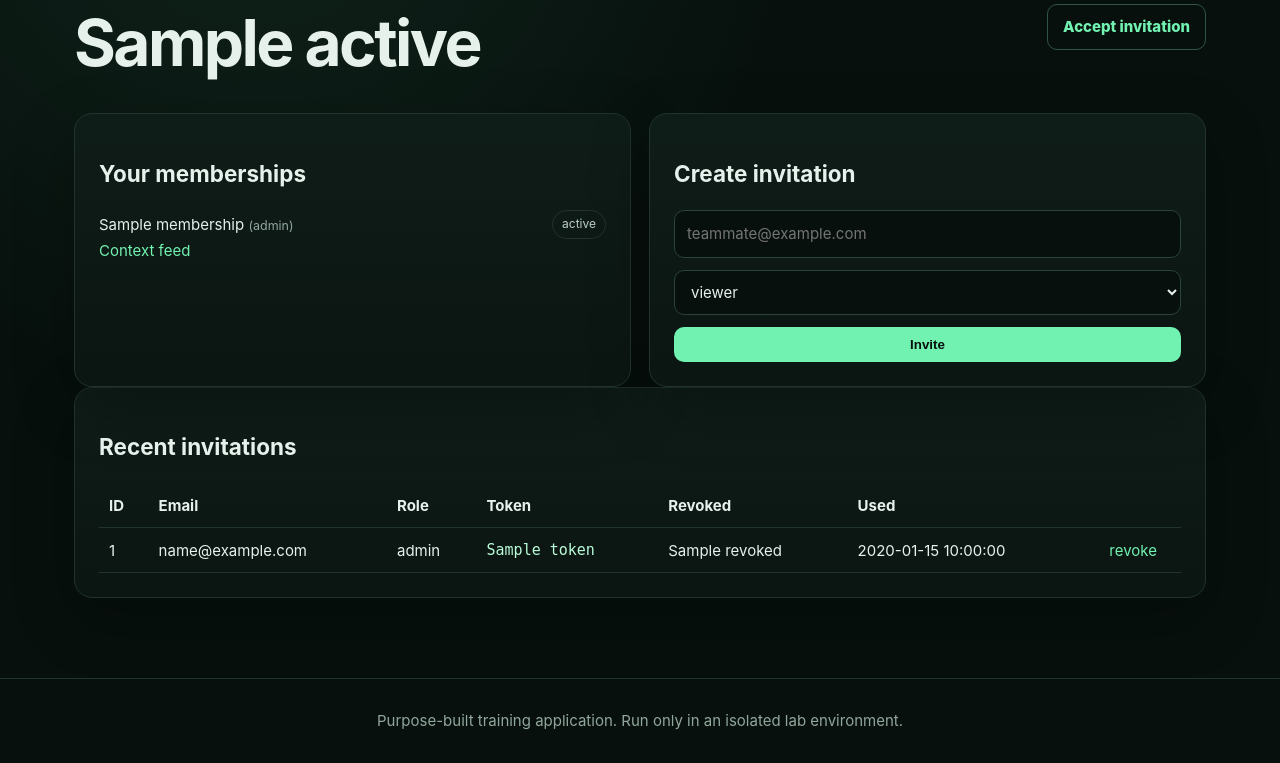
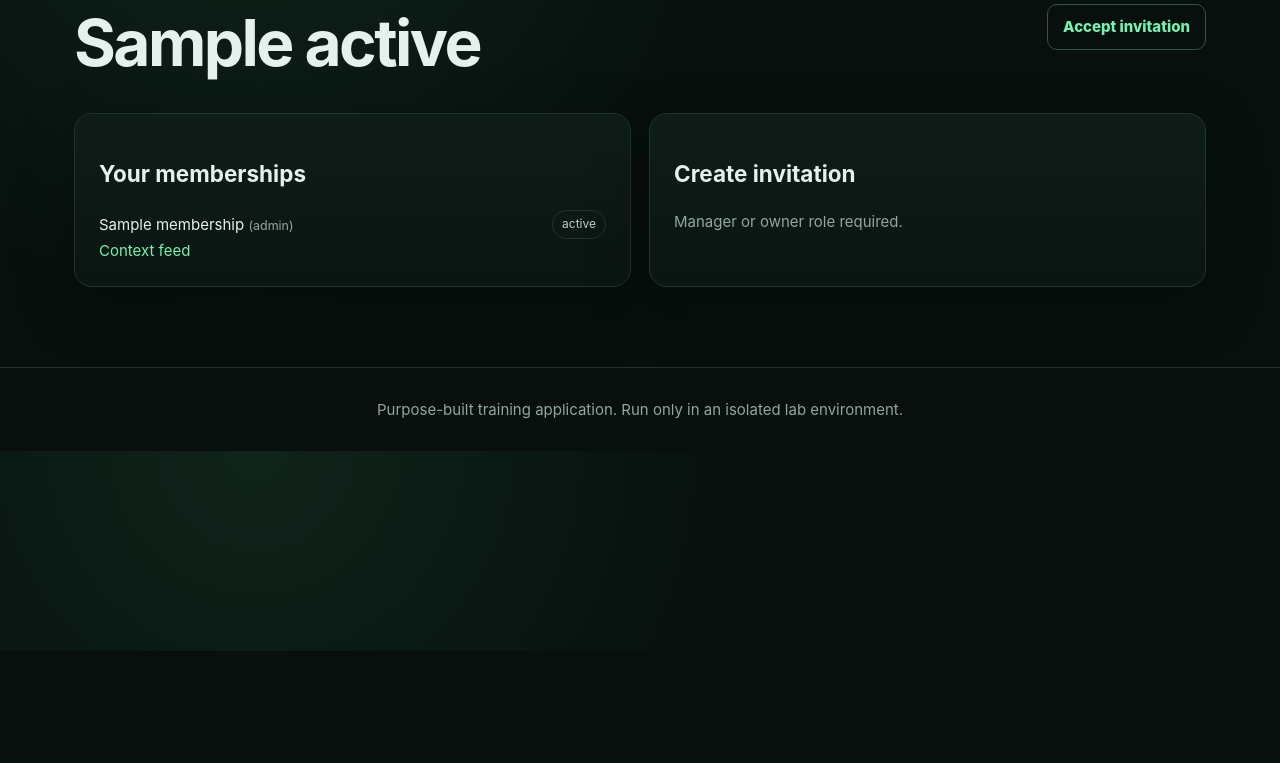
Before and after one commit to muhammadsohaimmuqtada/logic-lab-security, a Flask app: template app/templates/org.html in a window 1280 px wide. Shown: the part 149-912 px from the top of the page. After the commit the page ends 789 px from the top, so only its background shows below. Run offline with Flask 3, Linux system fonts and the light colour scheme; the template is opened without the code that fills it: most values are stand-ins (such as "Sample title", 1, 10 or a date in 2020).

Commit message:
Restrict invitation token visibility

```diff
--- a/app/templates/org.html
+++ b/app/templates/org.html
@@ -1,6 +1,6 @@
 {% extends "base.html" %}{% block content %}
 <div class="page-head"><div><p class="eyebrow">TENANT CONTROL</p><h1>{{ active.name if active else 'Organization' }}</h1></div><a class="btn ghost" href="/org/accept">Accept invitation</a></div>
 <div class="grid two"><div class="card"><h2>Your memberships</h2>{% for m in memberships %}<div class="list-row"><span>{{ m.name }} <small>({{ m.role }})</small></span>{% if not active or m.org_id != active.id %}<form method="post" action="/org/switch/{{ m.org_id }}"><input type="hidden" name="csrf_token" value="{{ csrf_token() }}"><button class="btn ghost">Switch</button></form>{% else %}<span class="badge">active</span>{% endif %}</div>{% endfor %}<a href="/org/context-feed">Context feed</a></div>
-<div class="card"><h2>Create invitation</h2><form method="post" action="/org/invite"><input type="hidden" name="csrf_token" value="{{ csrf_token() }}"><input type="email" name="email" placeholder="teammate@example.com"><select name="role"><option>viewer</option><option>member</option><option>manager</option></select><button class="btn">Invite</button></form></div></div>
-<div class="card"><h2>Recent invitations</h2><table><tr><th>ID</th><th>Email</th><th>Role</th><th>Token</th><th>Revoked</th><th>Used</th><th></th></tr>{% for i in invites %}<tr><td>{{ i.id }}</td><td>{{ i.email }}</td><td>{{ i.role }}</td><td><code>{{ i.token }}</code></td><td>{{ i.revoked }}</td><td>{{ i.used_at or '—' }}</td><td><form method="post" action="/org/invite/{{ i.id }}/revoke"><input type="hidden" name="csrf_token" value="{{ csrf_token() }}"><button class="link-button">revoke</button></form></td></tr>{% endfor %}</table></div>
+<div class="card"><h2>Create invitation</h2>{% if can_manage_invites %}<form method="post" action="/org/invite"><input type="hidden" name="csrf_token" value="{{ csrf_token() }}"><input type="email" name="email" placeholder="teammate@example.com"><select name="role"><option>viewer</option><option>member</option><option>manager</option></select><button class="btn">Invite</button></form>{% else %}<p class="muted">Manager or owner role required.</p>{% endif %}</div></div>
+{% if can_manage_invites %}<div class="card"><h2>Recent invitations</h2><table><tr><th>ID</th><th>Email</th><th>Role</th><th>Token</th><th>Revoked</th><th>Used</th><th></th></tr>{% for i in invites %}<tr><td>{{ i.id }}</td><td>{{ i.email }}</td><td>{{ i.role }}</td><td><code>{{ i.token }}</code></td><td>{{ i.revoked }}</td><td>{{ i.used_at or '—' }}</td><td><form method="post" action="/org/invite/{{ i.id }}/revoke"><input type="hidden" name="csrf_token" value="{{ csrf_token() }}"><button class="link-button">revoke</button></form></td></tr>{% endfor %}</table></div>{% endif %}
 {% endblock %}
```
